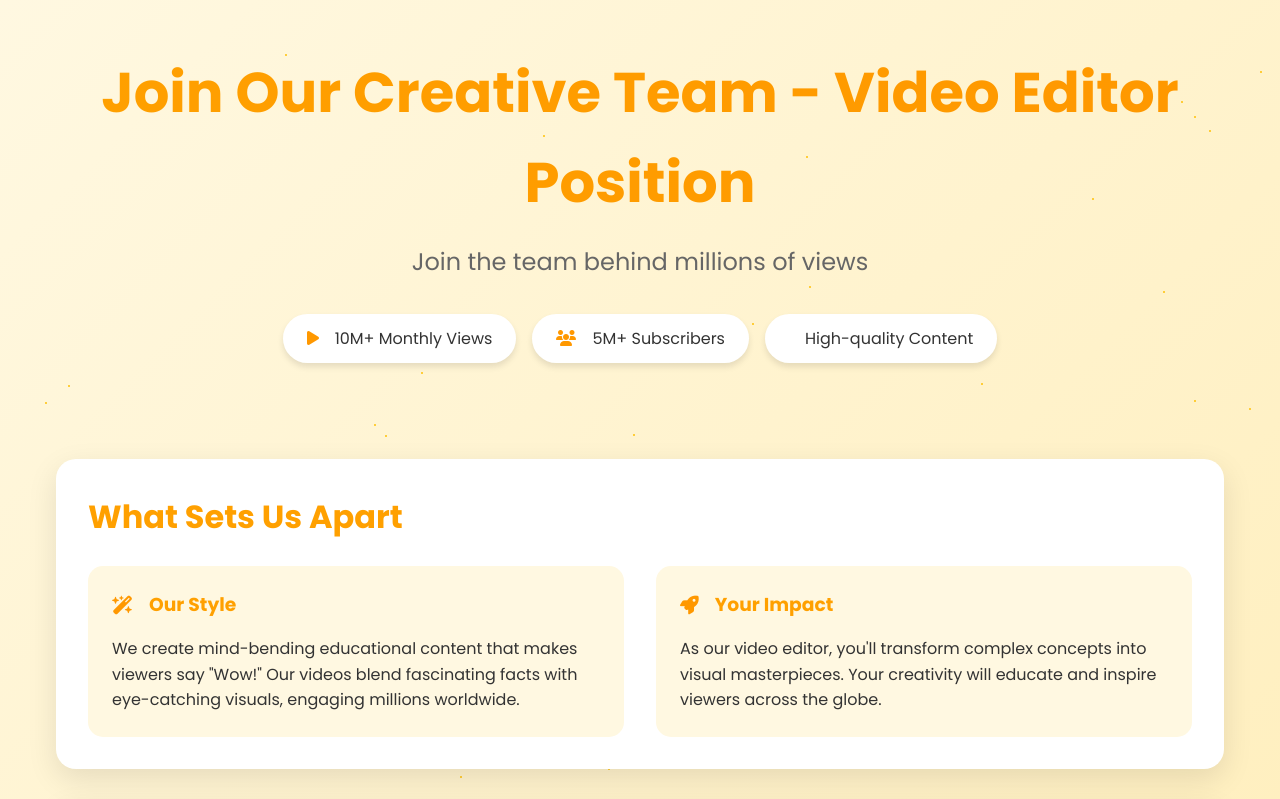
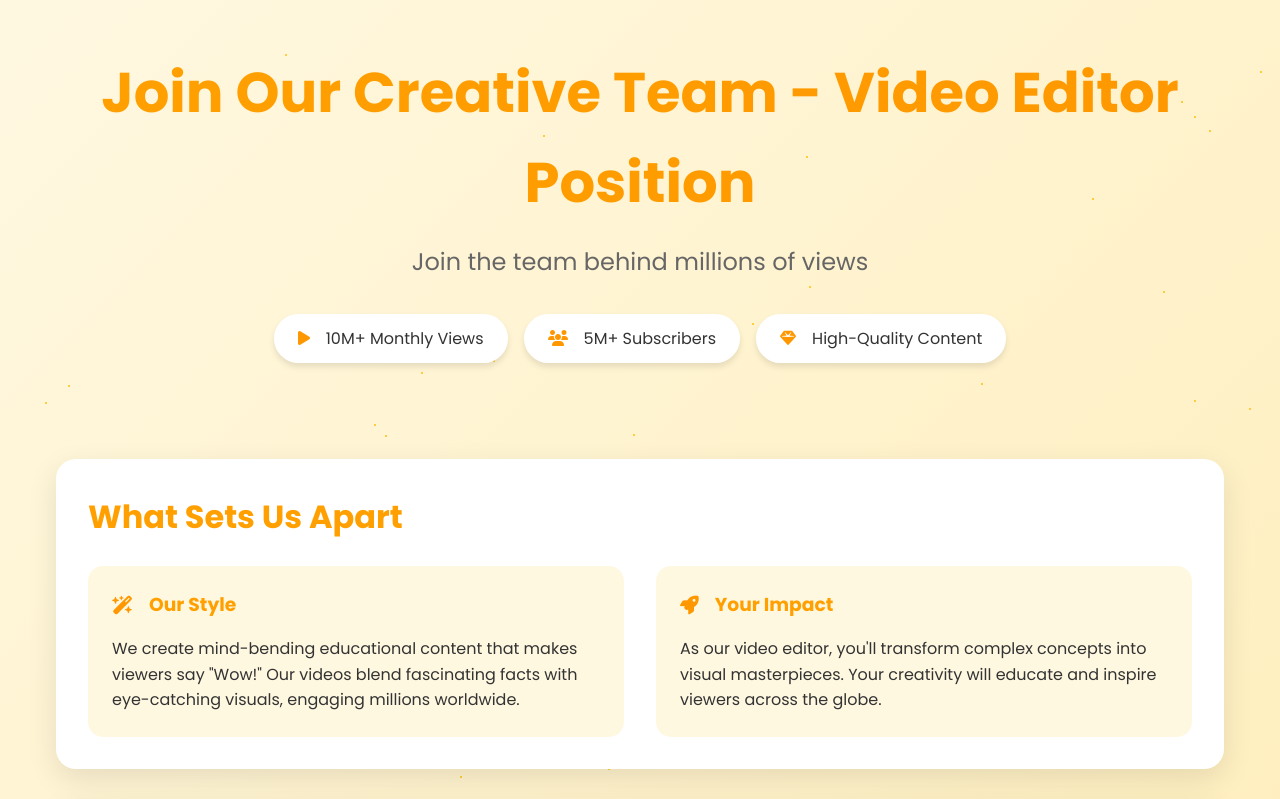
Before and after one commit to codeAlphaBravosite/hiree, a plain HTML site: page index.html in a window 1280 px wide. Shown: the top 799 px of the page. Drawn offline with Linux system fonts and the light colour scheme.

Commit message:
Update index.html

```diff
--- a/index.html
+++ b/index.html
@@ -254,8 +254,8 @@
                     <span>5M+ Subscribers</span>
                 </div>
                 <div class="stat-item">
-                    <i class="icon fa-solid fa-quality fa-beat"></i>
-                    <span>High-quality Content</span>
+                    <i class="icon fa-solid fa-gem fa-beat"></i>
+                    <span>High-Quality Content</span>
                 </div>
             </div>
         </header>
```
